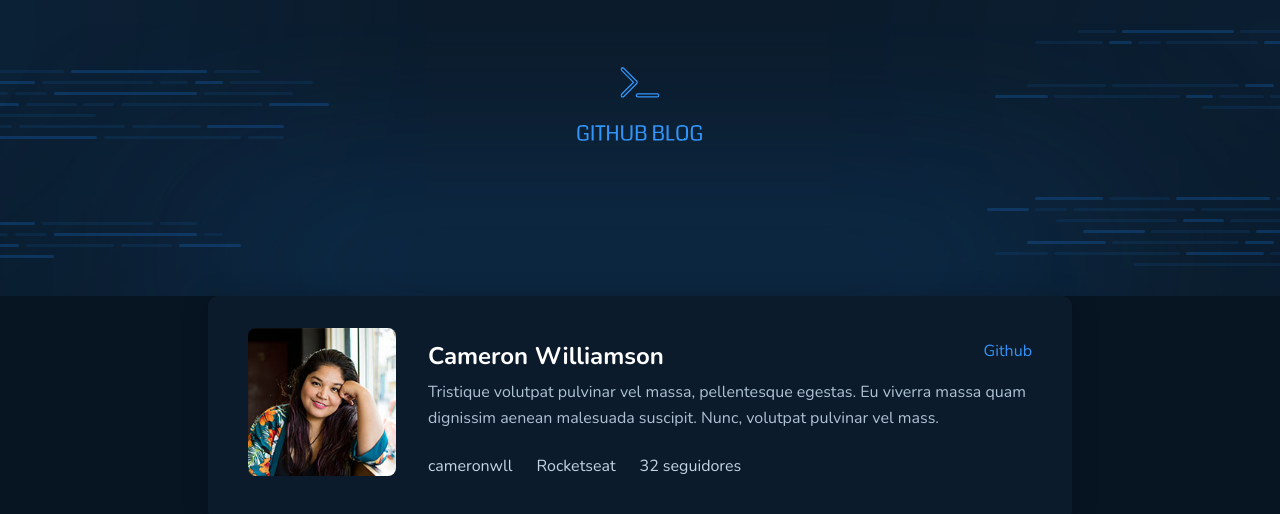
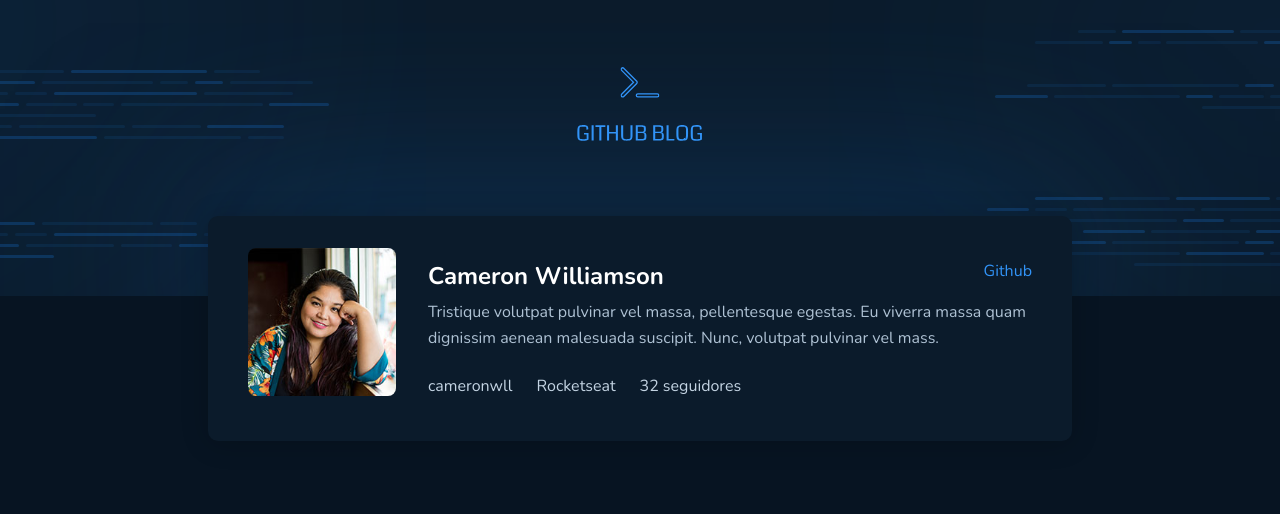
Before and after one commit to PedroMakengo/github-blog, a React (Vite) app: page / in a window 1280 px wide. Shown: the top 514 px of the page. Built offline with nearby package versions, Linux system fonts and the light colour scheme.

Commit message:
Trabalhando

```diff
--- a/src/components/Profile/styles.ts
+++ b/src/components/Profile/styles.ts
@@ -1,7 +1,6 @@
 import styled from 'styled-components'
 
 export const ProfileContainer = styled.div`
-  margin-top: -6rem;
   background: ${(props) => props.theme['base-profile']};
 
   box-shadow: 0px 2px 28px rgba(0, 0, 0, 0.2);
@@ -12,6 +11,9 @@ export const ProfileContainer = styled.div`
   display: grid;
   grid-template-columns: 148px 1fr;
   gap: 32px;
+
+  position: relative;
+  transform: translateY(-5rem);
 `
 
 export const AvatarUser = styled.div`
```
